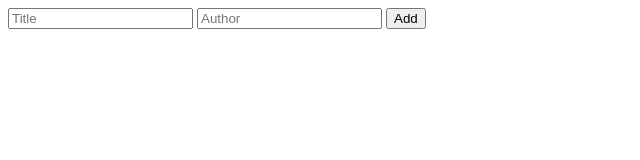
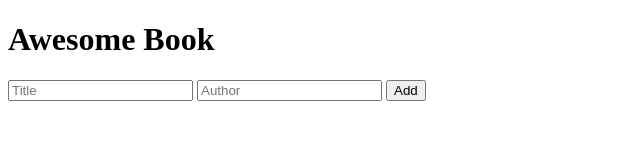
Before and after one commit to uwadonat/Awesome_Books, a plain HTML site: page index.html in a window 1280 px wide. Shown: the whole page, without its empty margins (0-640 px from the left). Drawn offline with Linux system fonts and the light colour scheme.

```diff
--- a/index.html
+++ b/index.html
@@ -7,7 +7,7 @@
     <title>Awesome Books</title>
 </head>
 <body>
-
+    <h1>Awesome Book</h1>
     <div id="showcase">
 
     </div>
```
Also changed, not shown: 1 other file.
